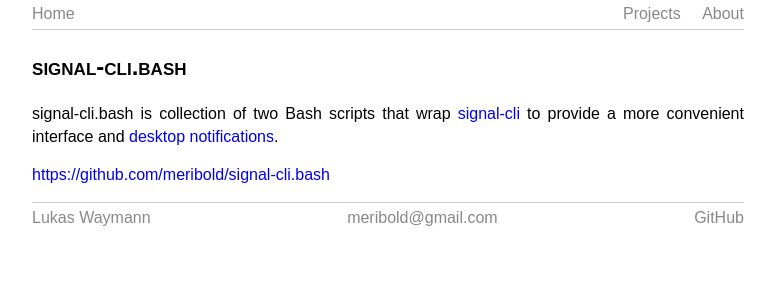
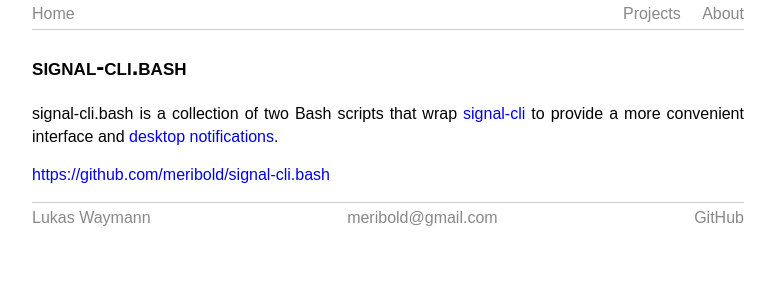
Before and after one commit to meribold/meribold.org, a Jekyll site: the page built from _projects/signal-cli.bash.md, in a window 1280 px wide. Shown: the top 300 px of the page, without its empty margins (252-1027 px from the left). Built offline with Jekyll 4.4.1, drawn with Linux system fonts in a browser that asks for light colours.

Commit message:
Fix typo

```diff
--- a/_projects/signal-cli.bash.md
+++ b/_projects/signal-cli.bash.md
@@ -6,7 +6,7 @@ description: >
     interactive use
 ---
 
-signal-cli.bash is collection of two Bash scripts that wrap [signal-cli][] to provide a
+signal-cli.bash is a collection of two Bash scripts that wrap [signal-cli][] to provide a
 more convenient interface and [desktop notifications][].
 
 <https://github.com/meribold/signal-cli.bash>
```
